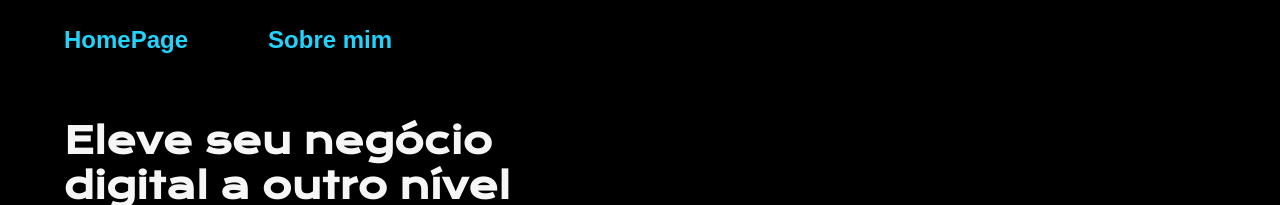
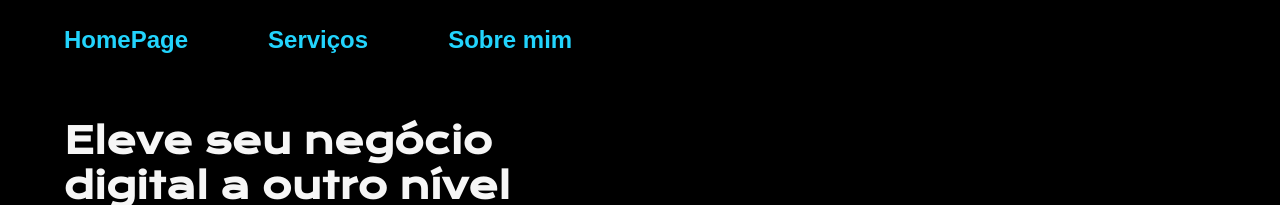
Before and after one commit to larissavitoriagomes/primeiro-projeto-frontend, a plain HTML site: page index.html in a window 1280 px wide. Shown: the top 205 px of the page. Drawn offline with nearby package versions, Linux system fonts and the light colour scheme.

Commit message:
Update index.html
adicionado novo item no menu

```diff
--- a/index.html
+++ b/index.html
@@ -11,6 +11,7 @@
     <header class="cabecalho">
         <nav class="cabecalho__menu">
             <a class="cabecalho__menu__link" href="index.html">HomePage</a>
+            <a class="cabecalho__menu__link" href="index.html">Serviços</a>
             <a class="cabecalho__menu__link" href="about.html">Sobre mim</a>
 
         </nav>
```
